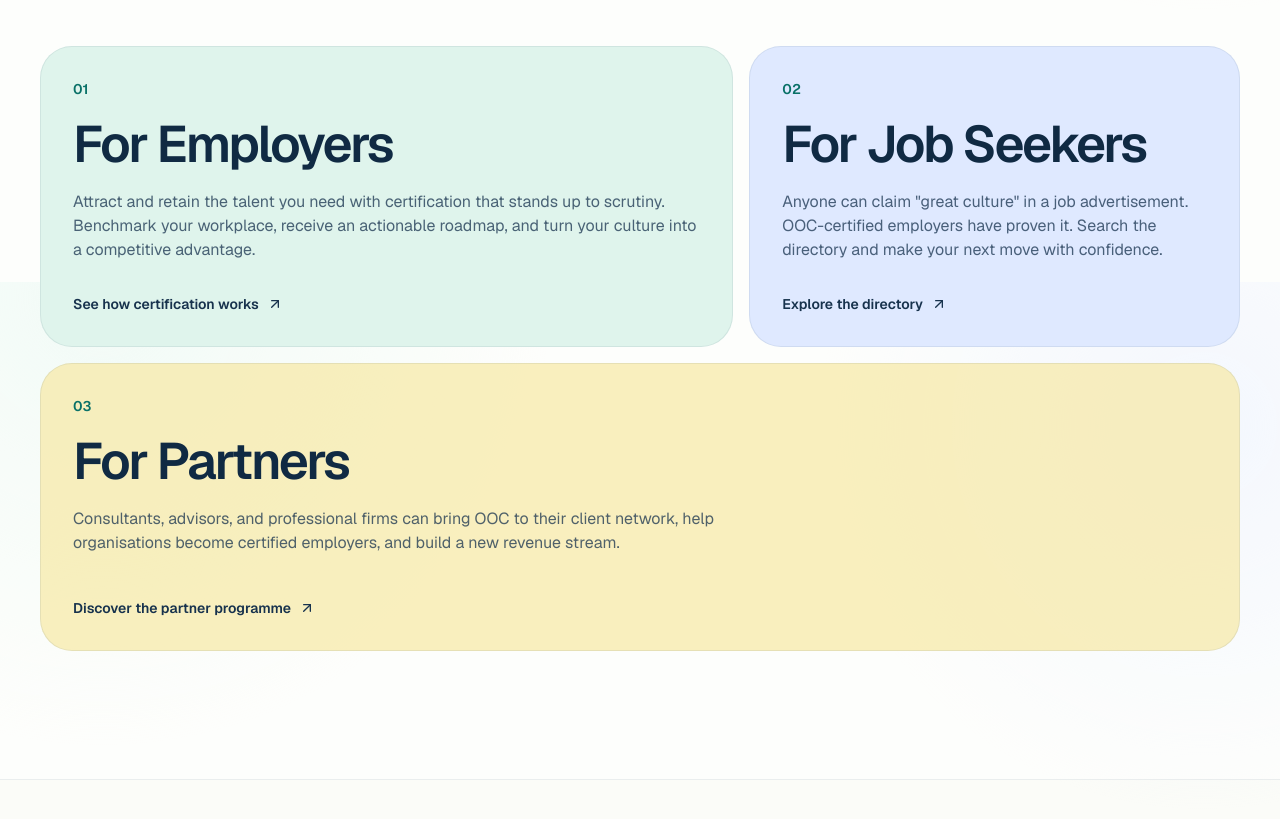
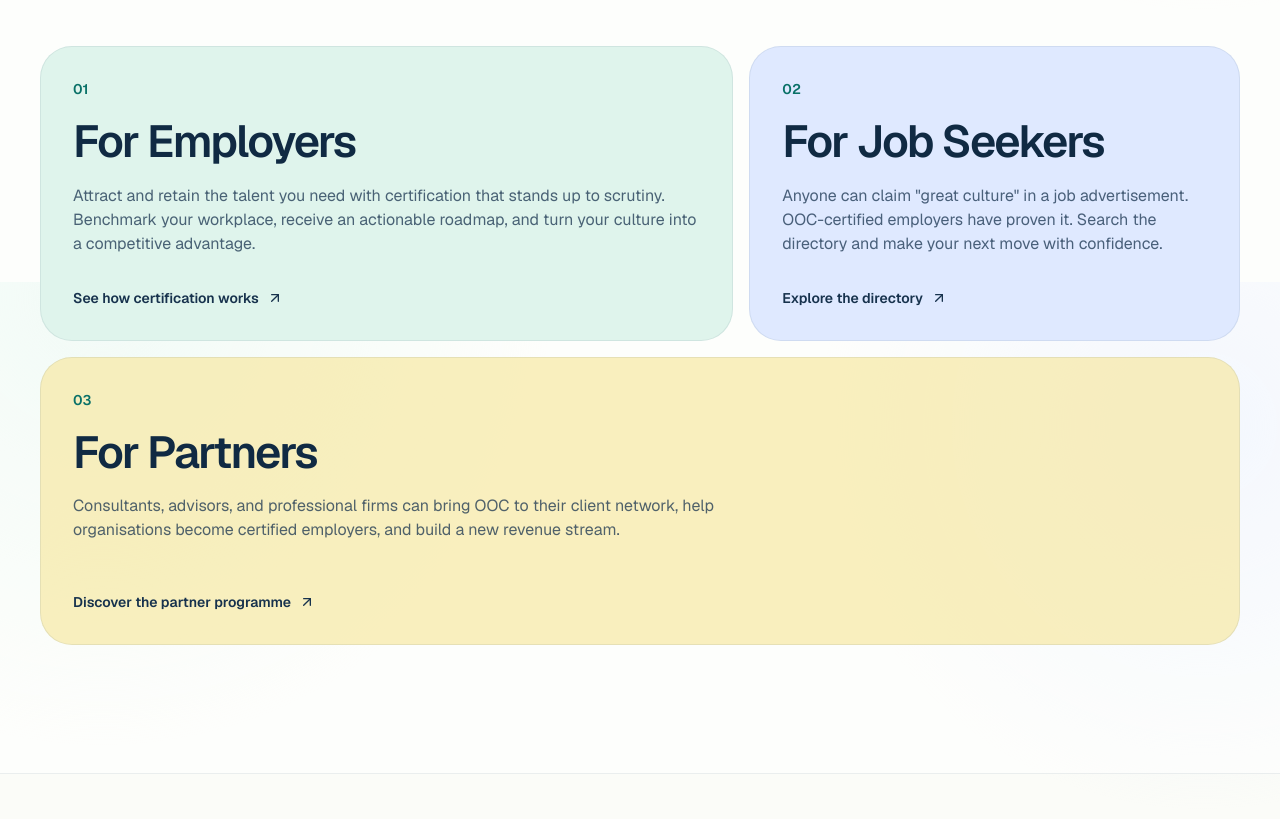
Before and after one commit to nesora-ops/ooc_website, a Next.js app: page / in a window 1280 px wide. Shown: the part 2118-2937 px from the top of the page. Built offline with nearby package versions, Linux system fonts and the light colour scheme; no server answers.

Commit message:
style: reduce audience card headings

```diff
--- a/src/components/sections/audience-router-cards.tsx
+++ b/src/components/sections/audience-router-cards.tsx
@@ -22,7 +22,7 @@
         >
           <div>
             <p className="text-sm font-semibold text-teal">0{index + 1}</p>
-            <h3 className="mt-5 text-[clamp(1.8rem,4vw,3.4rem)] font-semibold leading-none tracking-[-0.045em]">{card.title}</h3>
+            <h3 className="mt-5 text-[clamp(1.65rem,3.5vw,3rem)] font-semibold leading-none tracking-[-0.04em]">{card.title}</h3>
             <p className="mt-5 max-w-2xl text-sm leading-6 text-navy/75 sm:text-base">{card.description}</p>
           </div>
           <Link href={card.href} className="mt-8 inline-flex items-center gap-2 text-sm font-semibold text-navy transition-colors hover:text-teal">
```
